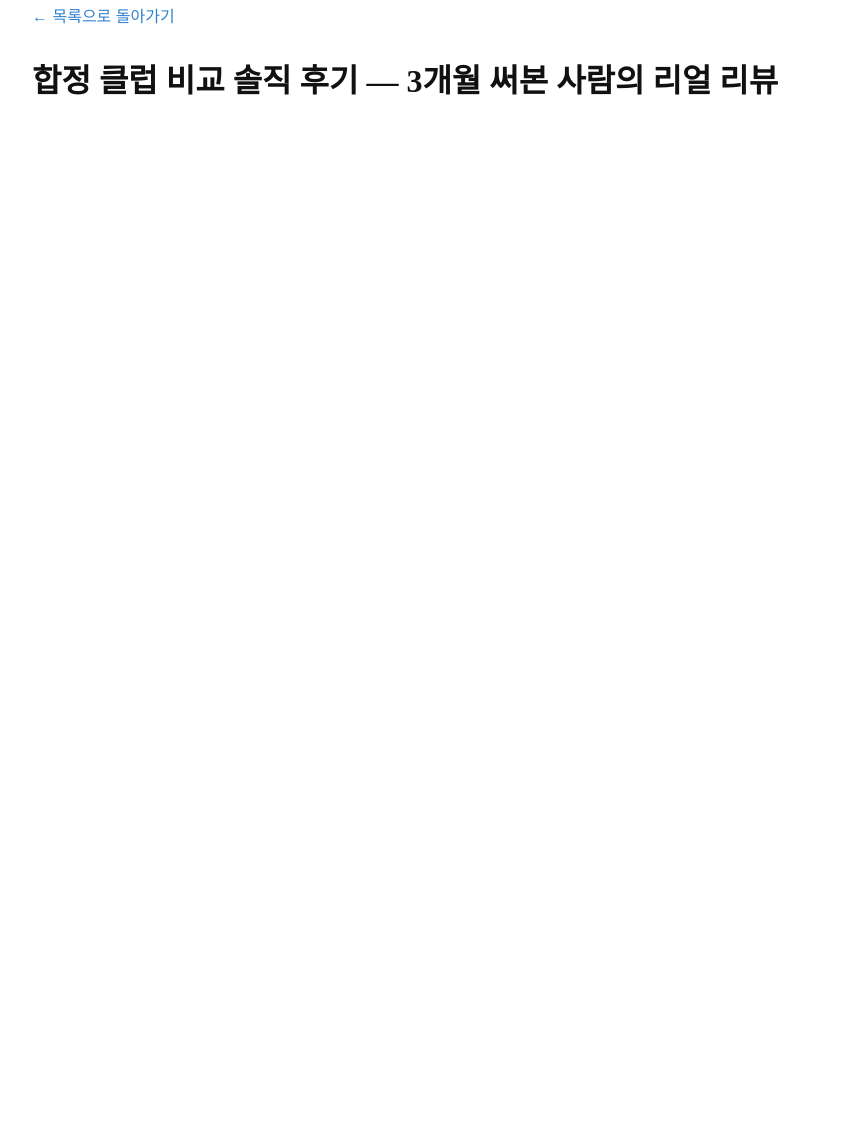
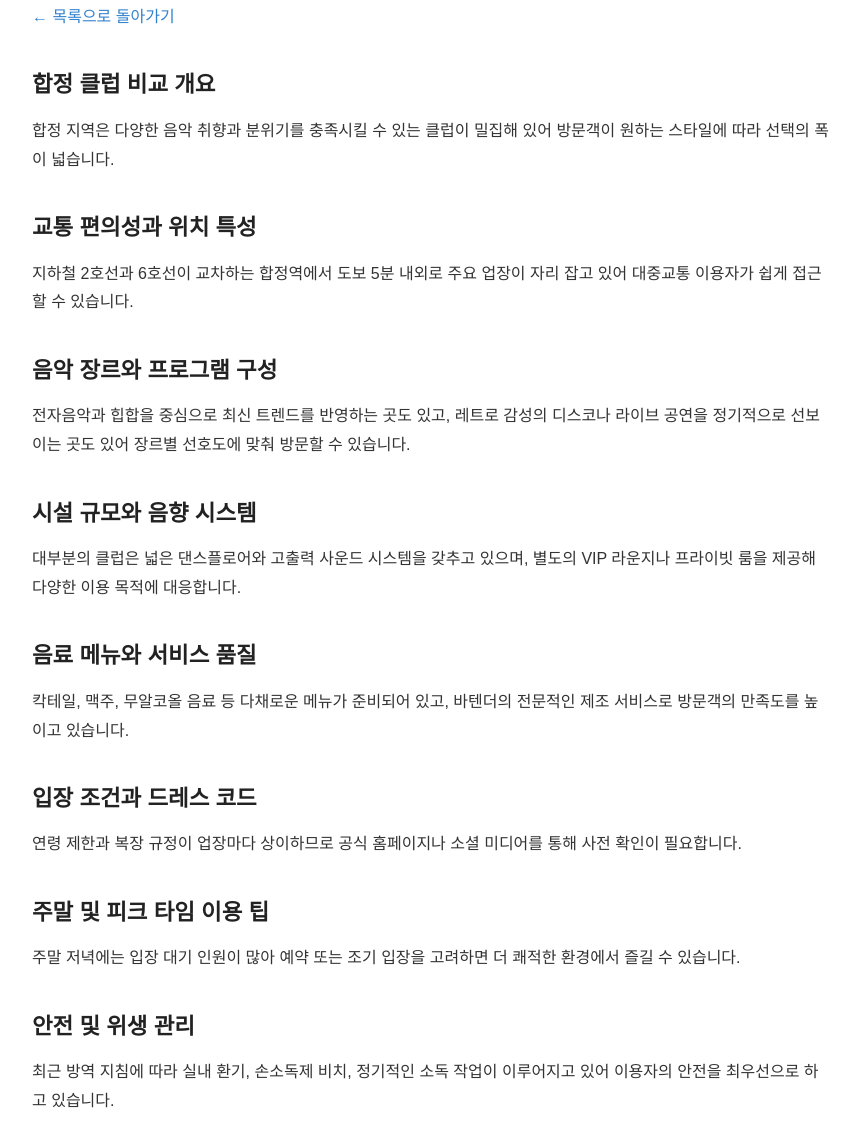
Before and after one commit to mqlwmsltm-arch/bp-t3b05-hj-club-cmp, a plain HTML site: page posts/review-002-jojgaz.html in a window 1280 px wide. Shown: the part 37-1184 px from the top of the page, without its empty margins (208-1068 px from the left). Before the commit the page ends 800 px from the top, so only its background shows below. Drawn offline with Linux system fonts and the light colour scheme.

Commit message:
fix: 프롬프트 유출·한자 조각·반복 파손 제거 (2 files)

```diff
--- a/posts/review-002-jojgaz.html
+++ b/posts/review-002-jojgaz.html
@@ -22,9 +22,22 @@
     <a href="../index.html">← 목록으로 돌아가기</a>
   </header>
   <main>
-    <h1>합정 클럽 비교 솔직 후기 — 3개월 써본 사람의 리얼 리뷰</h1>
-    <article>
-
+<h2>합정 클럽 비교 개요</h2>
+<p>합정 지역은 다양한 음악 취향과 분위기를 충족시킬 수 있는 클럽이 밀집해 있어 방문객이 원하는 스타일에 따라 선택의 폭이 넓습니다.</p>
+<h2>교통 편의성과 위치 특성</h2>
+<p>지하철 2호선과 6호선이 교차하는 합정역에서 도보 5분 내외로 주요 업장이 자리 잡고 있어 대중교통 이용자가 쉽게 접근할 수 있습니다.</p>
+<h2>음악 장르와 프로그램 구성</h2>
+<p>전자음악과 힙합을 중심으로 최신 트렌드를 반영하는 곳도 있고, 레트로 감성의 디스코나 라이브 공연을 정기적으로 선보이는 곳도 있어 장르별 선호도에 맞춰 방문할 수 있습니다.</p>
+<h2>시설 규모와 음향 시스템</h2>
+<p>대부분의 클럽은 넓은 댄스플로어와 고출력 사운드 시스템을 갖추고 있으며, 별도의 VIP 라운지나 프라이빗 룸을 제공해 다양한 이용 목적에 대응합니다.</p>
+<h2>음료 메뉴와 서비스 품질</h2>
+<p>칵테일, 맥주, 무알코올 음료 등 다채로운 메뉴가 준비되어 있고, 바텐더의 전문적인 제조 서비스로 방문객의 만족도를 높이고 있습니다.</p>
+<h2>입장 조건과 드레스 코드</h2>
+<p>연령 제한과 복장 규정이 업장마다 상이하므로 공식 홈페이지나 소셜 미디어를 통해 사전 확인이 필요합니다.</p>
+<h2>주말 및 피크 타임 이용 팁</h2>
+<p>주말 저녁에는 입장 대기 인원이 많아 예약 또는 조기 입장을 고려하면 더 쾌적한 환경에서 즐길 수 있습니다.</p>
+<h2>안전 및 위생 관리</h2>
+<p>최근 방역 지침에 따라 실내 환기, 손소독제 비치, 정기적인 소독 작업이 이루어지고 있어 이용자의 안전을 최우선으로 하고 있습니다.</p>
 </main>
 </body>
 </html>
```
Also changed, not shown: posts/checklist-001-1mmrra1.html (+7 -3 lines).
